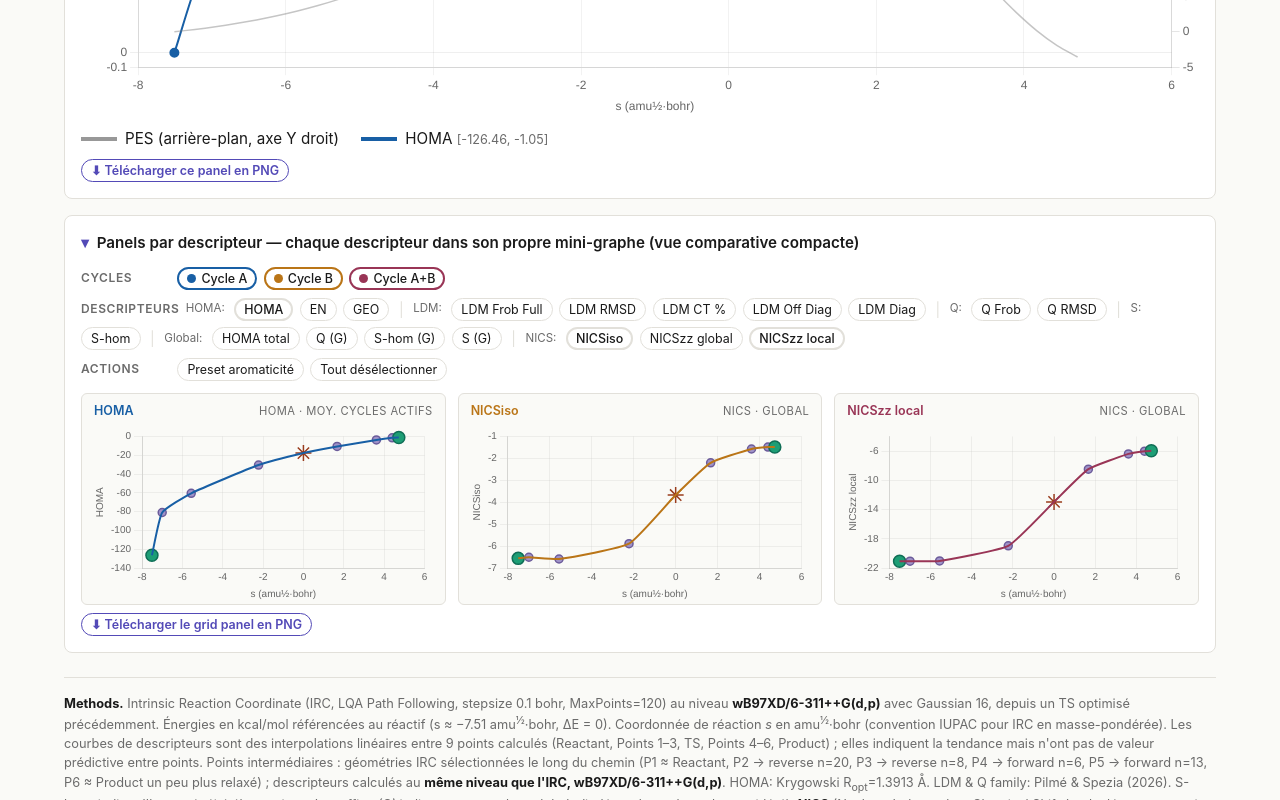
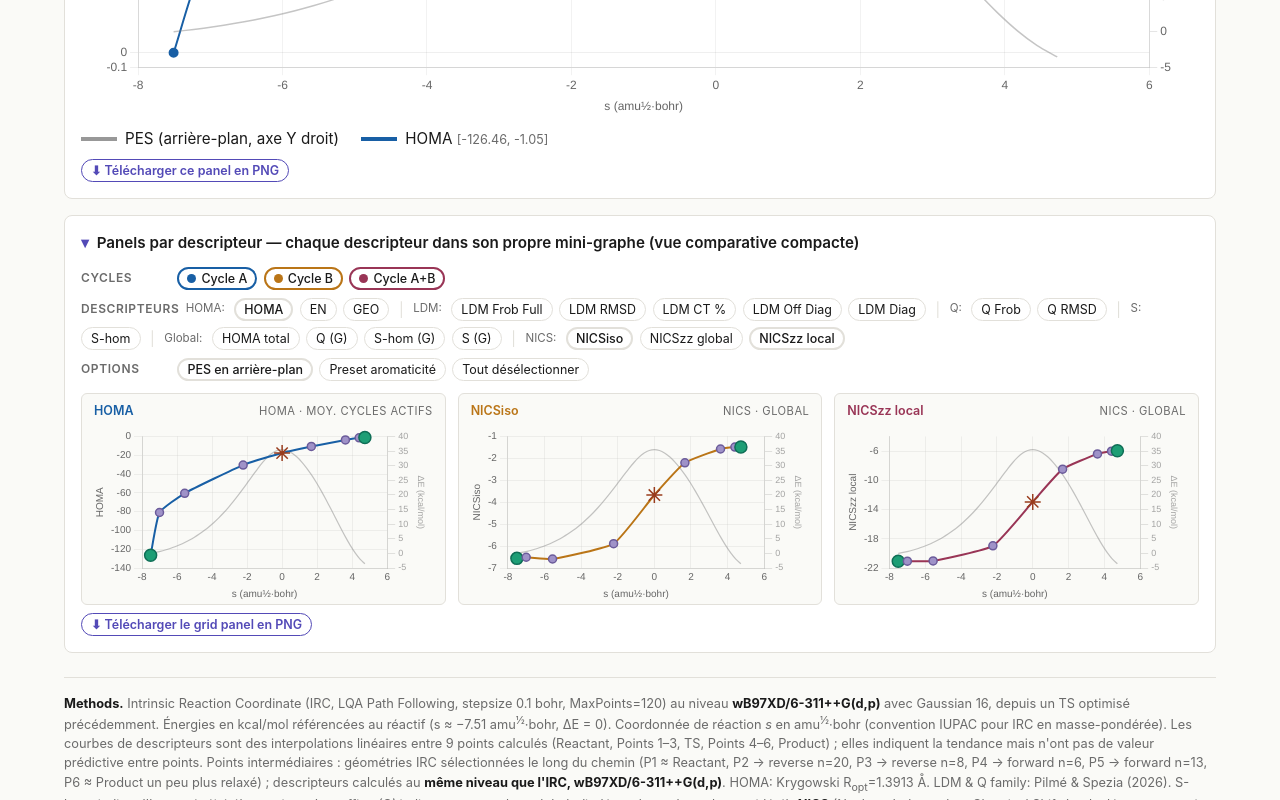
Before and after one commit to ariaX1973/irc-ts-b2, a plain HTML site: page index.html in a window 1280 px wide. Shown: the part 1414-2214 px from the top of the page. Drawn offline with nearby package versions, Linux system fonts and the light colour scheme.

Commit message:
Compare panel: label Y-right axis 'ΔE (kcal/mol)' when PES active. Grid panel: add 'PES en arrière-plan' toggle (active by default) — each mini-chart now shows the PES curve in grey on a secondary Y axis to correlate descriptor evolution with energy profile.

```diff
--- a/index.html
+++ b/index.html
@@ -189,7 +189,8 @@ footer { margin-top: 1.5rem; padding-top: 1rem; border-top: 1px solid var(--bord
       <span class="label">Descripteurs</span>
     </div>
     <div class="compare-row">
-      <span class="label">Actions</span>
+      <span class="label">Options</span>
+      <button class="compare-chip" id="grid-pes" aria-pressed="true" title="Afficher la courbe PES en arrière-plan de chaque mini-graphe (axe Y droit en kcal/mol)">PES en arrière-plan</button>
       <button class="compare-chip" id="grid-preset-aroma" title="Sélection rapide HOMA / HOMA TOTAL / NICSiso / NICSzz local">Preset aromaticité</button>
       <button class="compare-chip" id="grid-clear">Tout désélectionner</button>
     </div>
@@ -947,7 +948,7 @@ function cmpInit() {
         y: { title: { display: true, text: 'Valeur (normalisée [0,1])' },
              grid: { color: 'rgba(127,127,127,0.12)' } },
         yPES: { display: false, position: 'right',
-                title: { display: false, text: 'ΔE (kcal/mol)' },
+                title: { display: true, text: 'ΔE (kcal/mol)', font: { size: 12 } },
                 grid: { drawOnChartArea: false } },
       },
       plugins: {
@@ -1145,6 +1146,7 @@ cmpRender();
 const gridState = {
   cycles: new Set(['A', 'B', 'AB']),
   descriptors: new Set(['HOMA', 'NICS_iso', 'NICS_zz_loc']),  // 3 par défaut
+  showPES: true,                                                // PES en arrière-plan
 };
 const gridCharts = {};  // descKey → Chart instance
 
@@ -1217,6 +1219,11 @@ function gridBuildToolbar() {
     dRow.appendChild(btn);
   });
 
+  document.getElementById('grid-pes').addEventListener('click', (e) => {
+    gridState.showPES = !gridState.showPES;
+    e.currentTarget.setAttribute('aria-pressed', gridState.showPES);
+    gridRender();
+  });
   document.getElementById('grid-preset-aroma').addEventListener('click', () => {
     gridState.descriptors = new Set(['HOMA', 'HOMA_TOTAL', 'NICS_iso', 'NICS_zz_loc']);
     document.querySelectorAll('[data-grid-desc]').forEach(b => {
@@ -1286,17 +1293,27 @@ function gridRender() {
     const markerRadii  = STATIONARY.map(sp => sp.key === 'TS' ? 8 : (sp.intermediate ? 4 : 6));
 
     const ctx = document.getElementById('grid-chart-' + idx).getContext('2d');
-    gridCharts[descKey] = new Chart(ctx, {
-      type: 'line',
-      data: {
-        datasets: [{
+    // Build datasets: PES background (if active) first, then descriptor line, then markers
+    const miniDatasets = [];
+    if (gridState.showPES) {
+      miniDatasets.push({
+        label: '_pes',
+        data: pesPoints.map(p => ({ x: p.s, y: p.dE })),
+        borderColor: 'rgba(127,127,127,0.45)',
+        backgroundColor: 'rgba(127,127,127,0.08)',
+        borderWidth: 1.2, pointRadius: 0, pointHoverRadius: 0,
+        tension: 0.25, yAxisID: 'yPES', order: 10,
+      });
+    }
+    miniDatasets.push({
       label: d.label,
       data: pts,
       borderColor: titleColor,
       backgroundColor: titleColor,
       borderWidth: 2, pointRadius: 0, pointHoverRadius: 0,
-          tension: 0.15, spanGaps: true,
-        }, {
+      tension: 0.15, spanGaps: true, yAxisID: 'y', order: 5,
+    });
+    miniDatasets.push({
       label: '_markers',
       data: markerData,
       type: 'scatter',
@@ -1306,9 +1323,11 @@ function gridRender() {
       pointHoverRadius: markerRadii.map(r => r + 2),
       backgroundColor: markerColors,
       borderColor: markerBorders,
-          borderWidth: 1.5,
-        }],
-      },
+      borderWidth: 1.5, yAxisID: 'y',
+    });
+    gridCharts[descKey] = new Chart(ctx, {
+      type: 'line',
+      data: { datasets: miniDatasets },
       options: {
         responsive: true, maintainAspectRatio: false,
         animation: { duration: 100 },
@@ -1321,6 +1340,10 @@ function gridRender() {
           y: { ticks: { font: { size: 10 } },
                title: { display: true, text: d.label, font: { size: 10 }, padding: { top: 0, bottom: 2 } },
                grid: { color: 'rgba(127,127,127,0.10)' } },
+          yPES: { display: gridState.showPES, position: 'right',
+                  ticks: { font: { size: 9 }, color: 'rgba(127,127,127,0.7)' },
+                  title: { display: gridState.showPES, text: 'ΔE (kcal/mol)', font: { size: 9 }, color: 'rgba(127,127,127,0.7)' },
+                  grid: { drawOnChartArea: false } },
         },
         plugins: {
           legend: { display: false },
@@ -1328,6 +1351,9 @@ function gridRender() {
             callbacks: {
               label: (ctx) => {
                 const v = ctx.parsed.y;
+                if (ctx.dataset.label === '_pes') {
+                  return `PES : ΔE = ${Number.isFinite(v) ? v.toFixed(2) : '—'} kcal/mol`;
+                }
                 const lbl = ctx.dataset.label === '_markers'
                   ? STATIONARY[ctx.dataIndex].key
                   : 'point';
```
Lines whose indentation alone changed are shown as unchanged.
